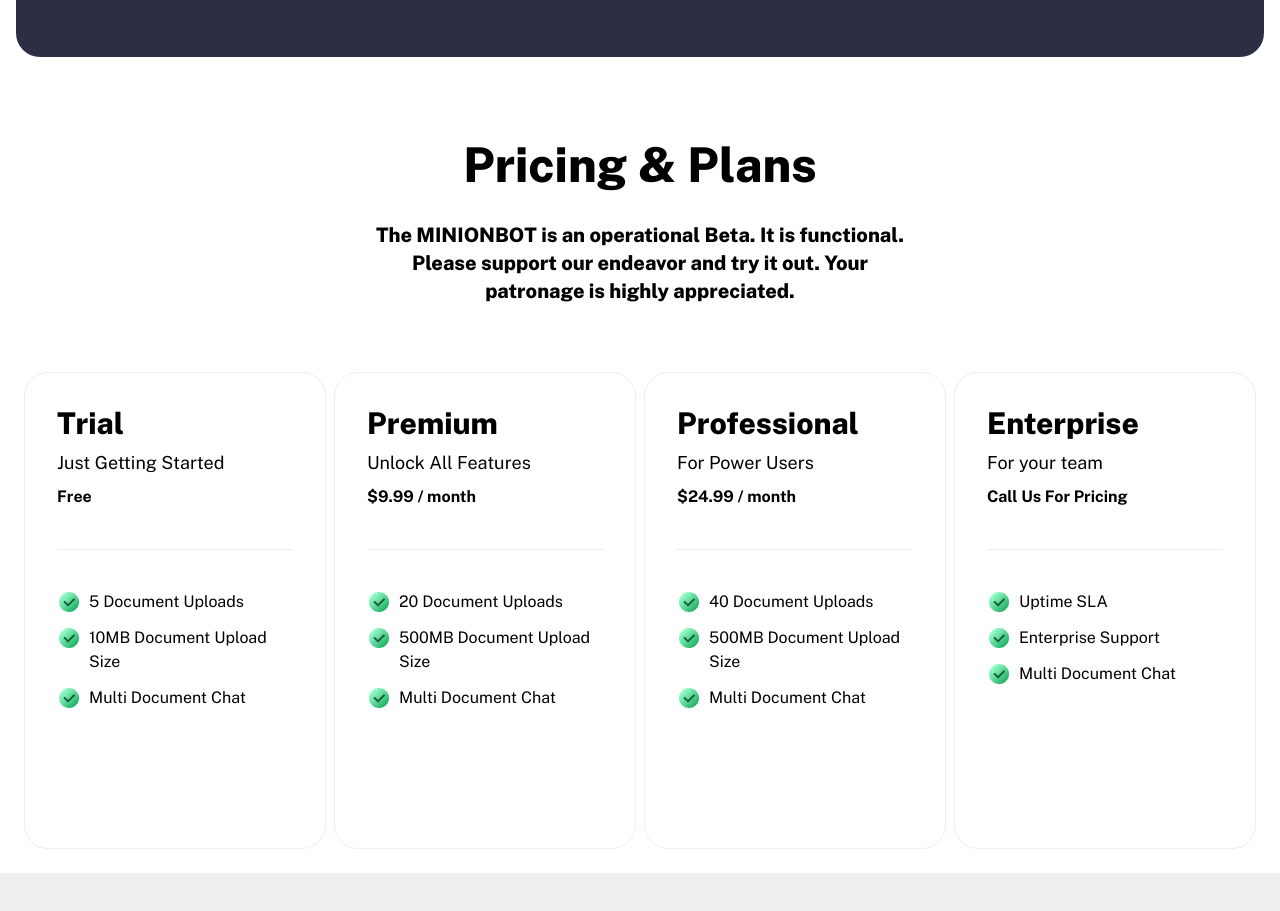
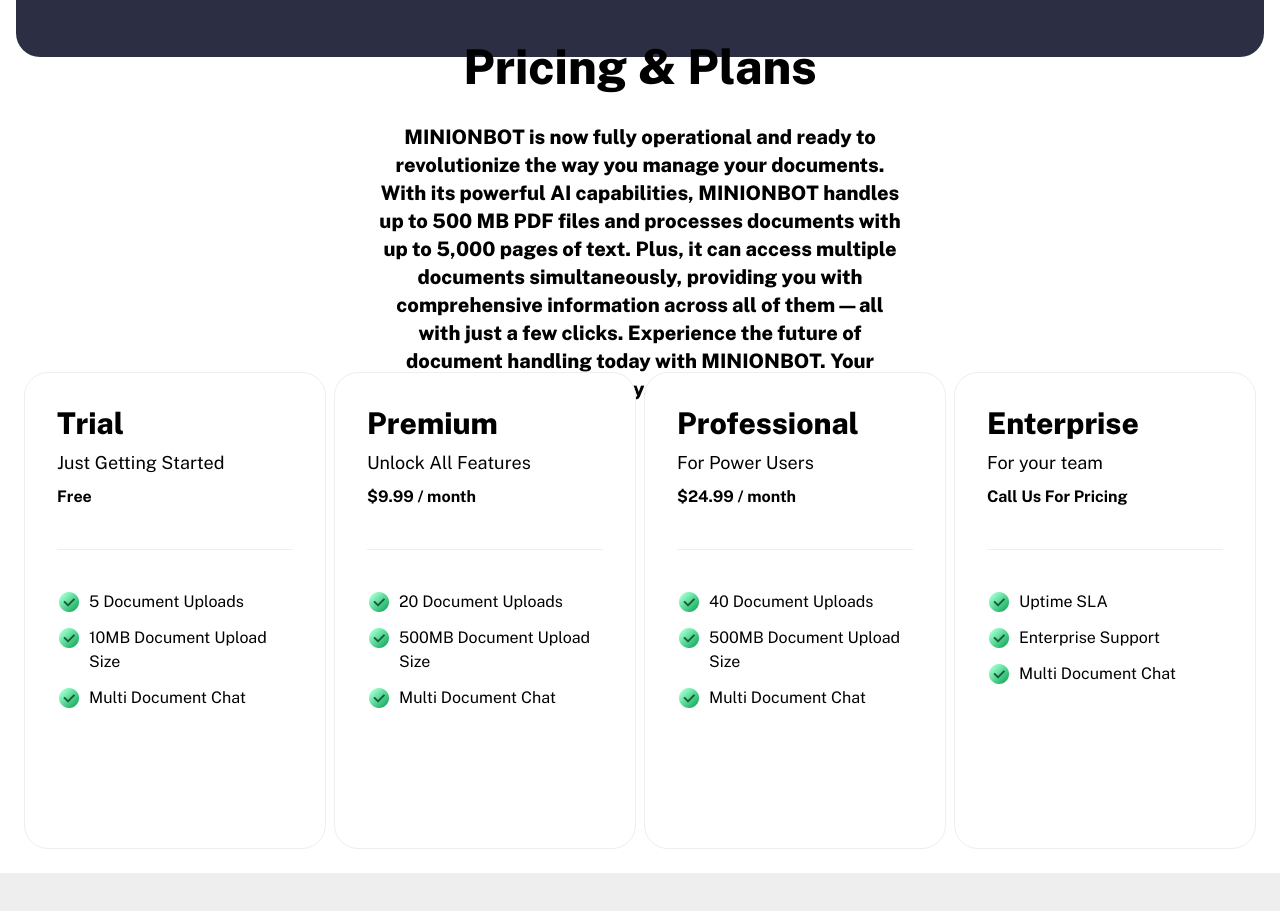
Before and after one commit to dataminionteam/landing, a plain HTML site: page index.html in a window 1280 px wide. Shown: the part 3640-4551 px from the top of the page. Drawn offline with Linux system fonts and the light colour scheme.

Commit message:
Pricing plan blurb

```diff
--- a/index.html
+++ b/index.html
@@ -141,8 +141,7 @@
       <div class="flex flex-col items-center w-full h-auto lg:h-screen gap-6 p-6">
         <div class="flex flex-col justify-center gap-8 w-[530px] max-w-full h-1/3 text-center">
           <p class="text-3xl md:text-5xl font-extrabold">Pricing &amp; Plans</p>
-          <p class="text-lg md:text-xl font-extrabold">The MINIONBOT is an operational Beta. It is functional. Please
-            support our endeavor and try it out. Your patronage is highly appreciated.</p>
+          <p class="text-lg md:text-xl font-extrabold">MINIONBOT is now fully operational and ready to revolutionize the way you manage your documents. With its powerful AI capabilities, MINIONBOT handles up to 500 MB PDF files and processes documents with up to 5,000 pages of text. Plus, it can access multiple documents simultaneously, providing you with comprehensive information across all of them—all with just a few clicks. Experience the future of document handling today with MINIONBOT. Your productivity, enhanced.</p>
         </div>
         <div class="grid grid-cols-1 md:grid-cols-2 lg:grid-cols-4 gap-2 flex-1 w-full h-2/3"><a
             href="https://app.dataminion.ai"
```
